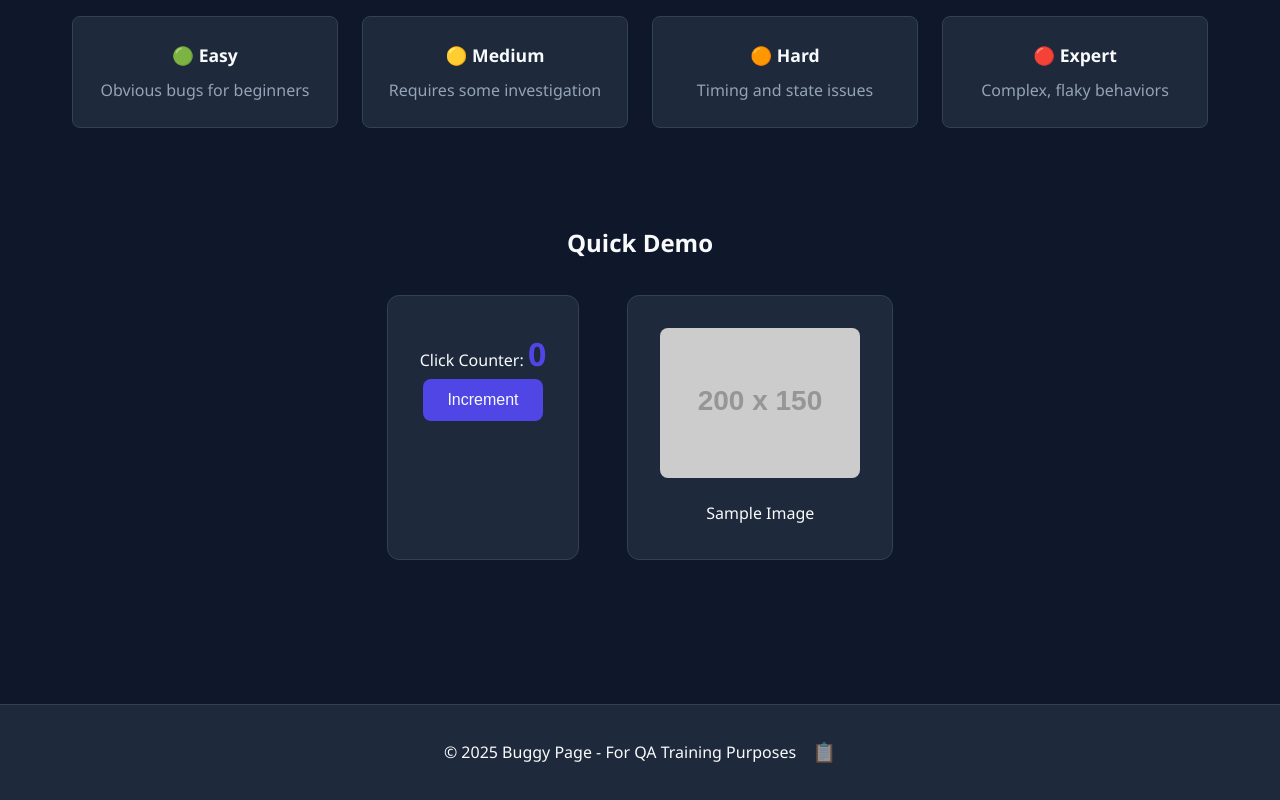
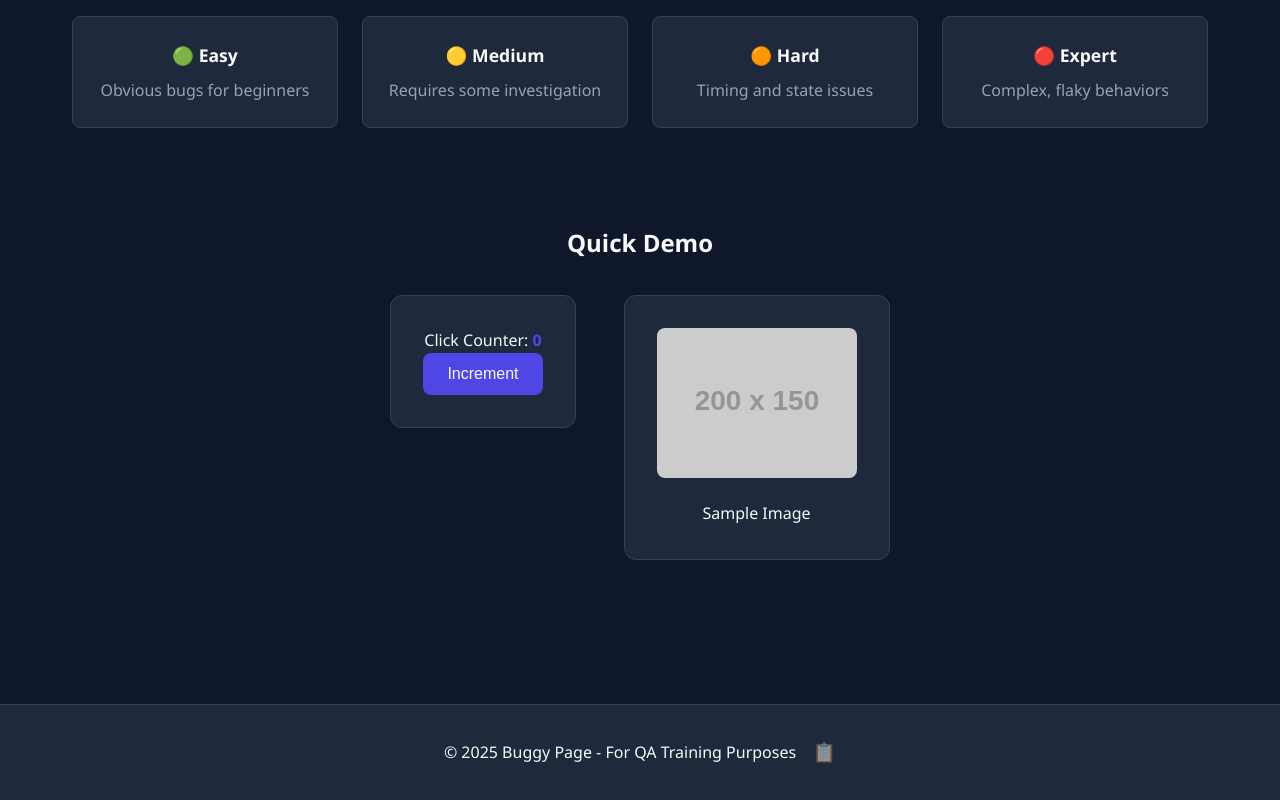
Before and after one commit to JakubTomczynski/buggy-page, a plain HTML site: page index.html in a window 1280 px wide. Shown: the part 903-1703 px from the top of the page. Drawn offline with Linux system fonts and the light colour scheme; placeholder pictures from the web are drawn by us.

Commit message:
Fix counter widget layout and font size

```diff
--- a/css/styles.css
+++ b/css/styles.css
@@ -223,6 +223,7 @@ main {
 .demo-container {
     display: flex;
     justify-content: center;
+    align-items: start;
     gap: 3rem;
     flex-wrap: wrap;
 }
@@ -236,7 +237,7 @@ main {
 }
 
 .counter-widget #main-counter {
-    font-size: 2rem;
+    font-size: inherit;
     font-weight: bold;
     color: var(--primary-color);
 }
```
